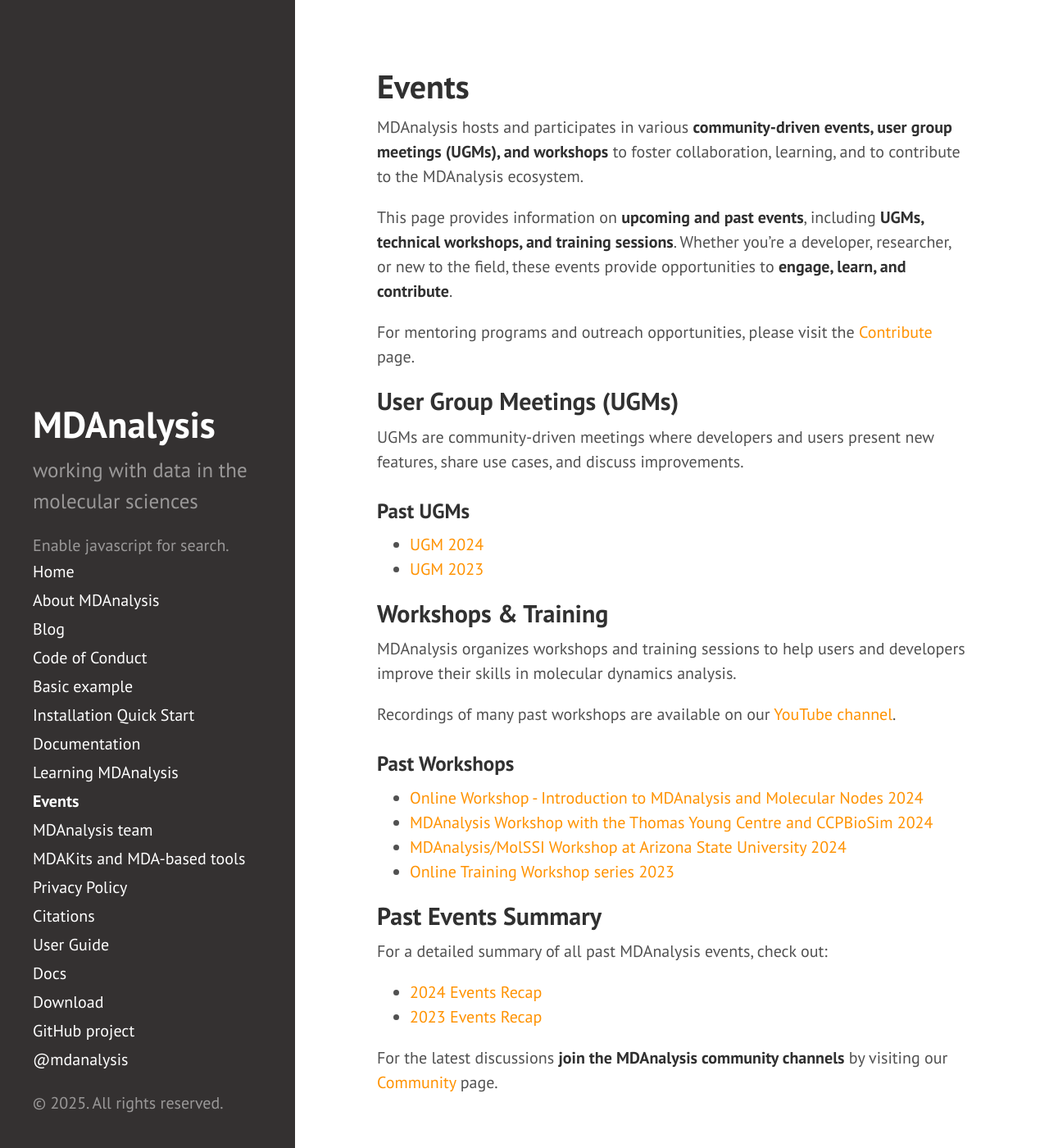
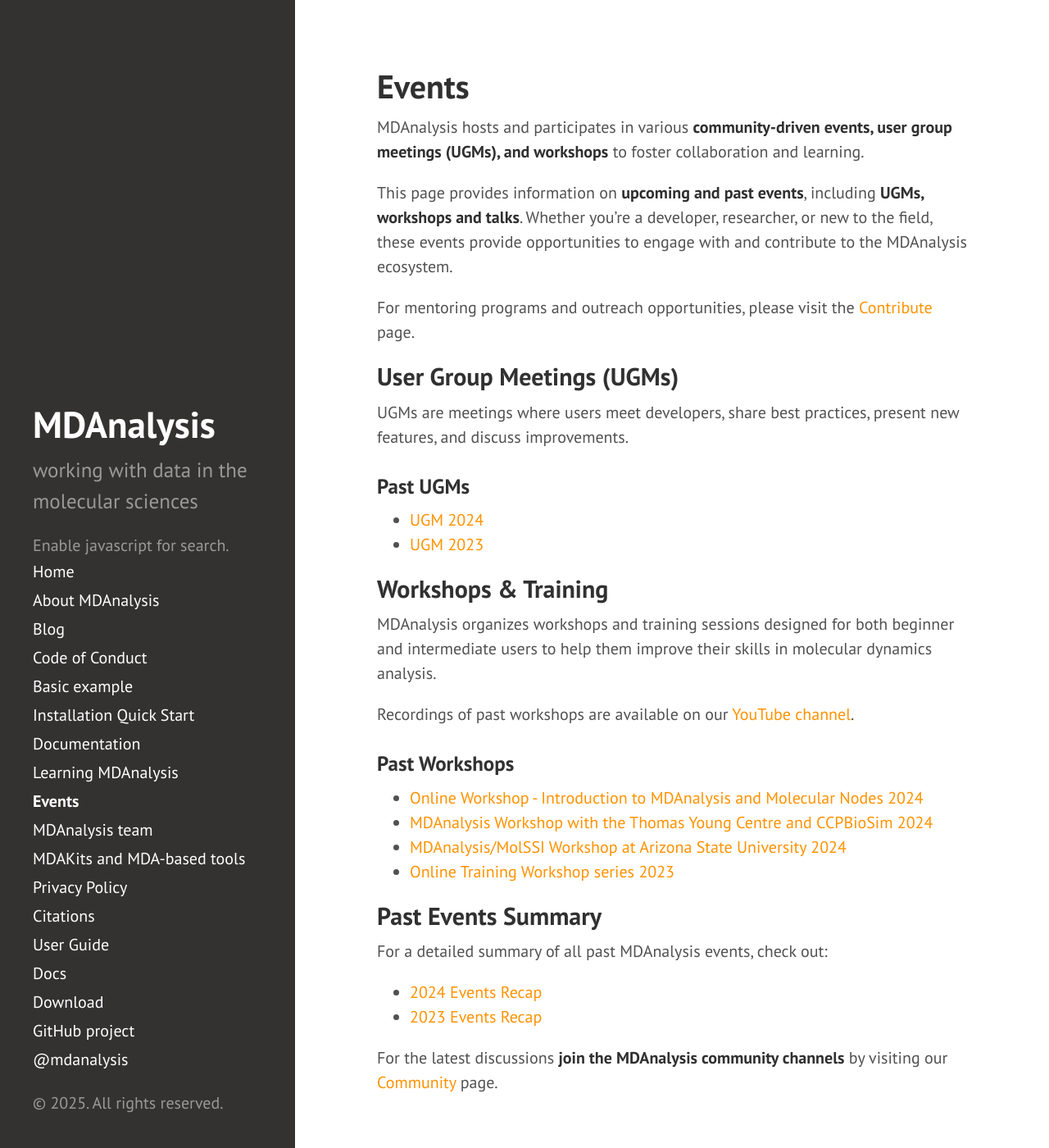
Before and after one commit to MDAnalysis/MDAnalysis.github.io, a Jekyll site: the page built from pages/events.md, in a window 1280 px wide and 1400 px high. Shown: the whole window at 82% size. Built offline with Jekyll 4.4.1, drawn with Linux system fonts in a browser that asks for light colours; comment, search, counter and statistics services are not loaded.

Commit message:
address PR review comments

```diff
--- a/pages/events.md
+++ b/pages/events.md
@@ -4,9 +4,9 @@ title: Events
 order: 4
 ---
 
-MDAnalysis hosts and participates in various **community-driven events, user group meetings (UGMs), and workshops** to foster collaboration, learning, and to contribute to the MDAnalysis ecosystem.
+MDAnalysis hosts and participates in various **community-driven events, user group meetings (UGMs), and workshops** to foster collaboration and learning.
 
-This page provides information on **upcoming and past events**, including **UGMs, technical workshops, and training sessions**. Whether you're a developer, researcher, or new to the field, these events provide opportunities to **engage, learn, and contribute**.
+This page provides information on **upcoming and past events**, including **UGMs, workshops and talks**. Whether you're a developer, researcher, or new to the field, these events provide opportunities to engage with and contribute to the MDAnalysis ecosystem.
 
 For mentoring programs and outreach opportunities, please visit the [Contribute]({{ site.baseurl }}/pages/contribute/) page.
 
@@ -19,7 +19,7 @@ For mentoring programs and outreach opportunities, please visit the [Contribute]
 
 ## User Group Meetings (UGMs)
 
-UGMs are community-driven meetings where developers and users present new features, share use cases, and discuss improvements.
+UGMs are meetings where users meet developers, share best practices, present new features, and discuss improvements.
 
 ### Past UGMs
 - [UGM 2024][]
@@ -27,9 +27,11 @@ UGMs are community-driven meetings where developers and users present new featur
 
 ## Workshops & Training
 
-MDAnalysis organizes workshops and training sessions to help users and developers improve their skills in molecular dynamics analysis.
+MDAnalysis organizes workshops and training sessions designed for both beginner and intermediate users to help them improve their skills in molecular dynamics analysis.
 
-Recordings of many past workshops are available on our [YouTube channel][].
+<!-- TODO: Add a link to workshop materials when available -->
+
+Recordings of past workshops are available on our [YouTube channel][].
 
 ### Past Workshops
 - [Online Workshop - Introduction to MDAnalysis and Molecular Nodes 2024][]
```
